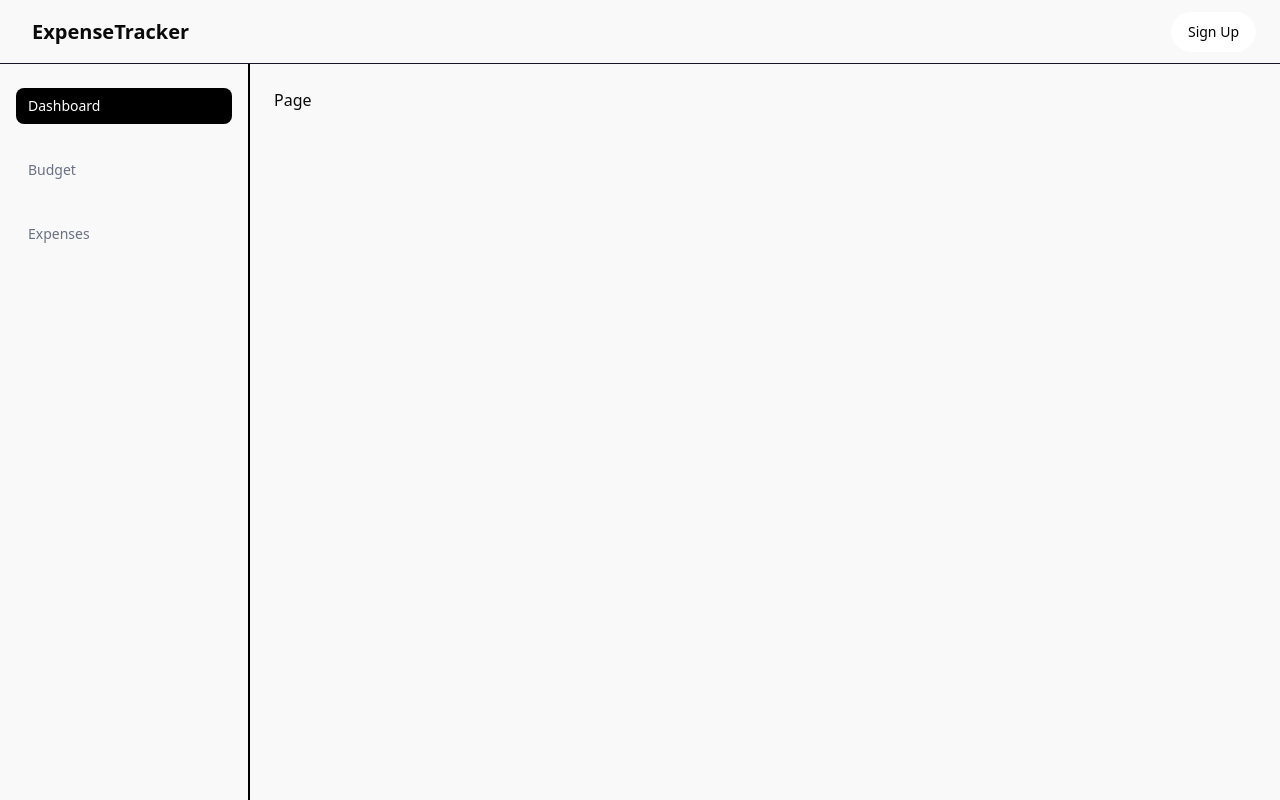
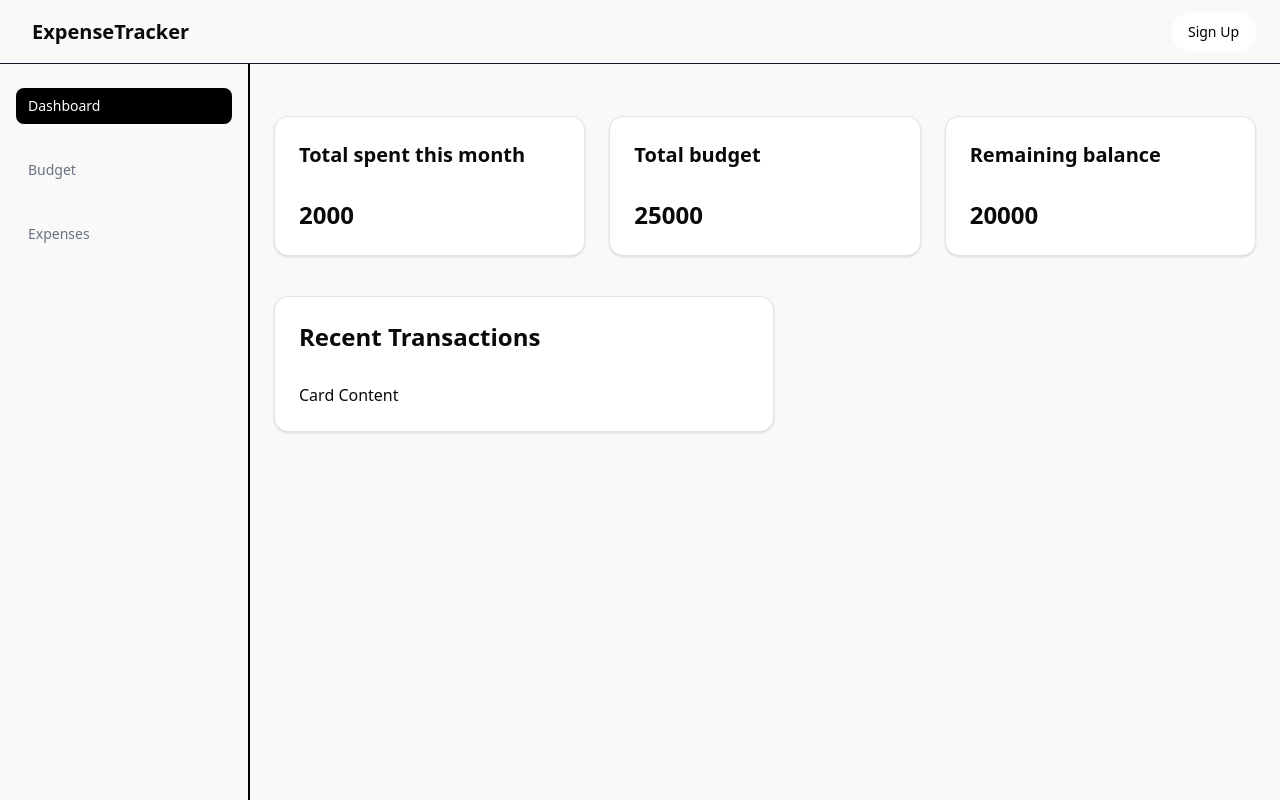
Before and after one commit to Tanujeet/Expense-Tracker, a Next.js app: page /dashboard in a window 1280 px wide. Built offline with nearby package versions, Linux system fonts and the light colour scheme; no server answers.

Commit message:
Creadted recent transactions

```diff
--- /dev/null
+++ b/app/api/transactions/recent/route.ts
@@ -0,0 +1,25 @@
+import prisma from "@/lib/prisma";
+import { auth } from "@clerk/nextjs/server";
+import { NextRequest, NextResponse } from "next/server";
+
+export async function GET(req: Request) {
+  const { userId } = await auth();
+  if (!userId) {
+    return new NextResponse("Unauthorized", { status: 403 });
+  }
+  const { searchParams } = new URL(req.url);
+  const limit = parseInt(searchParams.get("limit") || "5", 10);
+
+  try {
+    const recentTransactions = await prisma.expense.findMany({
+      where: { userId },
+      orderBy: { createdAt: "desc" },
+      take: limit,
+    });
+
+    return NextResponse.json(recentTransactions);
+  } catch (e) {
+    console.error("Failed to get Recent Transactions", e);
+    return new NextResponse("Internal Server Error", { status: 500 });
+  }
+}
--- a/app/dashboard/page.tsx
+++ b/app/dashboard/page.tsx
@@ -1,6 +1,44 @@
+import { Card, CardContent, CardHeader, CardTitle } from "@/components/ui/card";
+
 const Page = () => {
+  const data = [
+    { heading: "Total spent this month", amount: 2000 },
+    { heading: "Total budget", amount: 25000 },
+    { heading: "Remaining balance", amount: 20000 },
+  ];
   return (
-    <div>Page</div>
+    <main>
+      <section>
+        <div className="grid grid-cols-3 gap-6 mt-7">
+          {data.map((datas, idx) => (
+            <div key={idx}>
+              <Card>
+                <CardHeader className="font-bold text-xl">
+                  {datas.heading}
+                </CardHeader>
+                <CardContent>
+                  <p className="font-semibold text-2xl">{datas.amount}</p>
+                </CardContent>
+              </Card>
+            </div>
+          ))}
+        </div>
+      </section>
+      <section className="mt-10">
+        <div className="flex">
+          <Card className="w-[500px]">
+            <CardHeader>
+              <CardTitle className="font-bold text-2xl">
+                Recent Transactions
+              </CardTitle>
+            </CardHeader>
+            <CardContent>
+              <p>Card Content</p>
+            </CardContent>
+          </Card>
+        </div>
+      </section>
+    </main>
   );
 };
 
--- /dev/null
+++ b/components/ui/card.tsx
@@ -0,0 +1,92 @@
+import * as React from "react";
+
+import { cn } from "@/lib/utils";
+
+function Card({ className, ...props }: React.ComponentProps<"div">) {
+  return (
+    <div
+      data-slot="card"
+      className={cn(
+        "bg-card text-card-foreground flex flex-col gap-6 rounded-xl border py-6 shadow-sm",
+        className,
+      )}
+      {...props}
+    />
+  );
+}
+
+function CardHeader({ className, ...props }: React.ComponentProps<"div">) {
+  return (
+    <div
+      data-slot="card-header"
+      className={cn(
+        "@container/card-header grid auto-rows-min grid-rows-[auto_auto] items-start gap-1.5 px-6 has-data-[slot=card-action]:grid-cols-[1fr_auto] [.border-b]:pb-6",
+        className,
+      )}
+      {...props}
+    />
+  );
+}
+
+function CardTitle({ className, ...props }: React.ComponentProps<"div">) {
+  return (
+    <div
+      data-slot="card-title"
+      className={cn("leading-none font-semibold", className)}
+      {...props}
+    />
+  );
+}
+
+function CardDescription({ className, ...props }: React.ComponentProps<"div">) {
+  return (
+    <div
+      data-slot="card-description"
+      className={cn("text-muted-foreground text-sm", className)}
+      {...props}
+    />
+  );
+}
+
+function CardAction({ className, ...props }: React.ComponentProps<"div">) {
+  return (
+    <div
+      data-slot="card-action"
+      className={cn(
+        "col-start-2 row-span-2 row-start-1 self-start justify-self-end",
+        className,
+      )}
+      {...props}
+    />
+  );
+}
+
+function CardContent({ className, ...props }: React.ComponentProps<"div">) {
+  return (
+    <div
+      data-slot="card-content"
+      className={cn("px-6", className)}
+      {...props}
+    />
+  );
+}
+
+function CardFooter({ className, ...props }: React.ComponentProps<"div">) {
+  return (
+    <div
+      data-slot="card-footer"
+      className={cn("flex items-center px-6 [.border-t]:pt-6", className)}
+      {...props}
+    />
+  );
+}
+
+export {
+  Card,
+  CardHeader,
+  CardFooter,
+  CardTitle,
+  CardAction,
+  CardDescription,
+  CardContent,
+};
```
